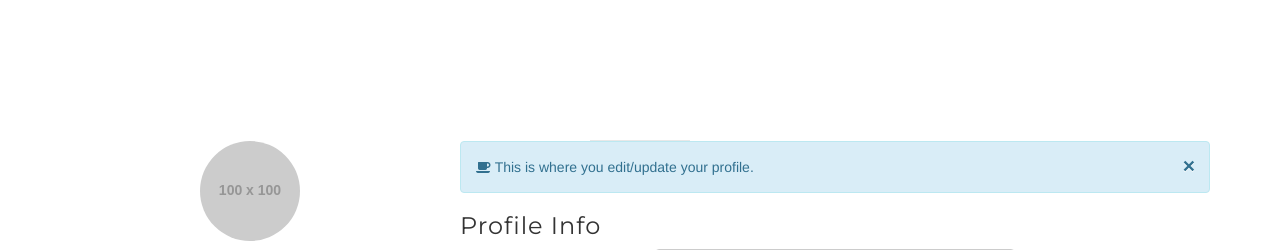
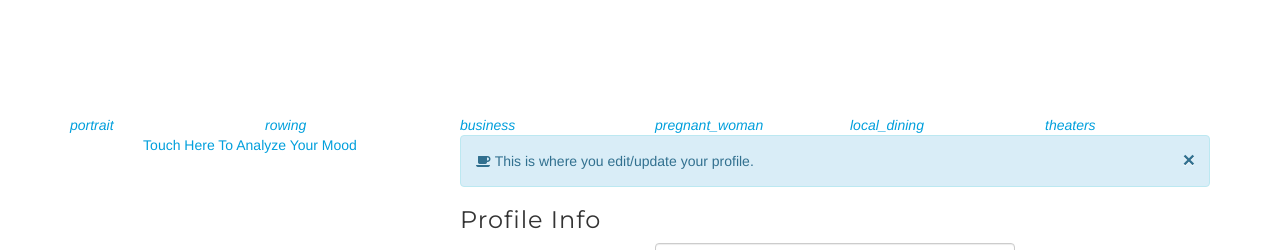
Before and after one commit to premiash/seeme-m-a, a Node server app: template views/profile.handlebars in a window 1280 px wide. Shown: the top 250 px of the page. Run offline with Node 20, Linux system fonts and the light colour scheme; the template is opened without the code that fills it, so the values that code supplies are empty; some libraries are stand-ins or nearby versions; some web fonts are replaced.

Commit message:
profile update

```diff
--- a/views/profile.handlebars
+++ b/views/profile.handlebars
@@ -1,14 +1,37 @@
 <div class="container top-container">
-    <hr>
+
+
+    <div class="row margin-top-bott">
+        <div class="col-xs-2">
+            <a href="#"><i class="material-icons category-icon">portrait</i></a>
+        </div>
+        <div class="col-xs-2">
+            <a href="#"><i class="material-icons category-icon">rowing</i></a>
+        </div>
+        <div class="col-xs-2">
+            <a href="#"><i class="material-icons category-icon">business</i></a>
+        </div>
+        <div class="col-xs-2">
+            <a href="#"><i class="material-icons category-icon">pregnant_woman</i></a>
+        </div>
+        <div class="col-xs-2">
+            <a href="#"><i class="material-icons category-icon">local_dining</i></a>
+        </div>
+        <div class="col-xs-2">
+            <a href="#"><i class="material-icons category-icon">theaters</i></a>
+        </div>
+
+    </div>
+
     <div class="row">
         <!-- left column -->
         <div class="col-xs-4">
             <div class="text-center">
-                <img src="//placehold.it/100" class="avatar img-circle" alt="avatar">
+                {{!--<img src="//placehold.it/100" class="avatar img-circle" alt="avatar">
                 <h6>Upload a video {{firstname}} </h6>
 
                 <input type="file" class="form-control">
-                <br>
+                <br>--}}
 
 
                 <a href="#" id="start-camera" class="visible">Touch Here To Analyze Your Mood</a>
```
Also changed, not shown: public/assets/css/profile.css.
